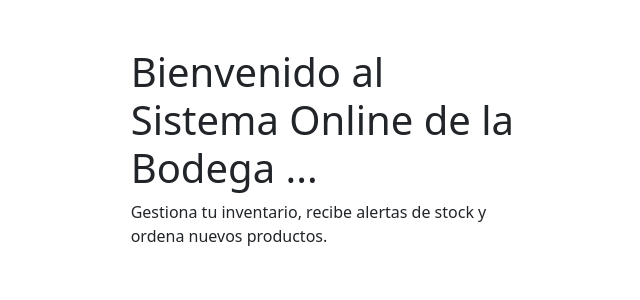
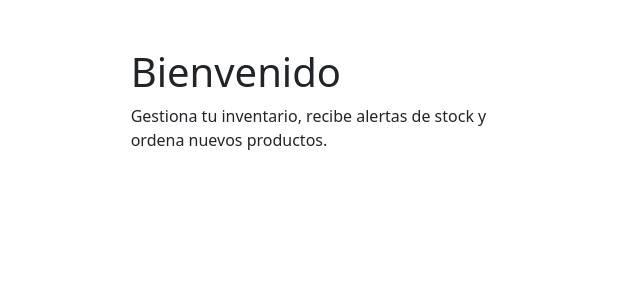
Before and after one commit to Seka322/Modulo-de-Compras, a Django app: page / in a window 1280 px wide. Shown: the part 56-356 px from the top of the page, without its empty margins (308-948 px from the left). Run offline with Django 5.2, Linux system fonts and the light colour scheme; some libraries are stand-ins or nearby versions.

Commit message:
fix typo

```diff
--- a/compras/templates/welcome.html
+++ b/compras/templates/welcome.html
@@ -4,7 +4,7 @@
 <div>
 	<div class="row">
 		<div class="col-sm-11 col-md-4 mx-auto mt-5 px-3">
-			<h1 class="fw-light">Bienvenido al Sistema Online de la Bodega ...</h1>
+			<h1 class="fw-light">Bienvenido</h1>
 			<p class="fw-light">Gestiona tu inventario, recibe alertas de stock y ordena nuevos productos.</p>
 		</div>
 	</div>
```
Also changed, not shown: db.sqlite3, 1 other file.
